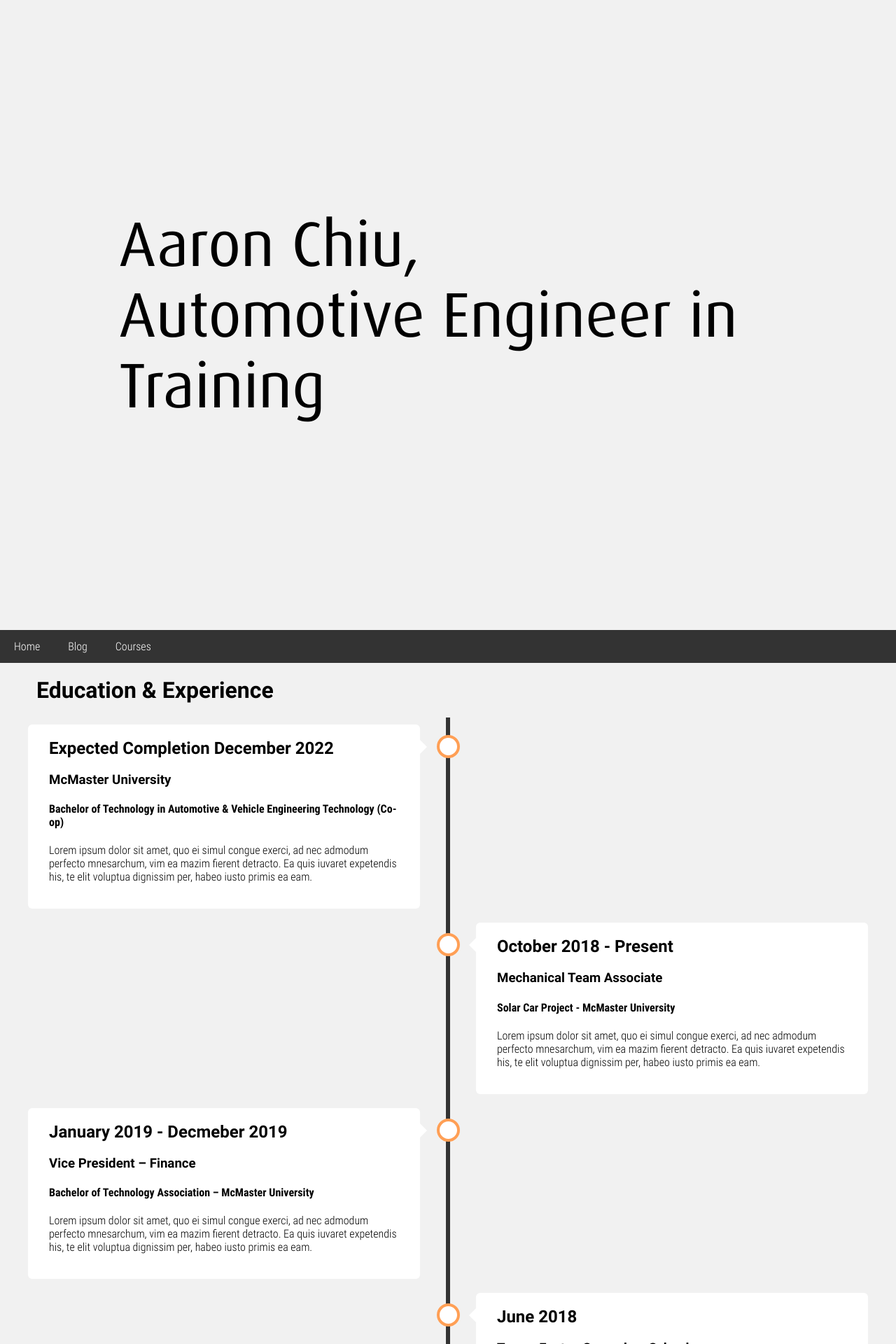
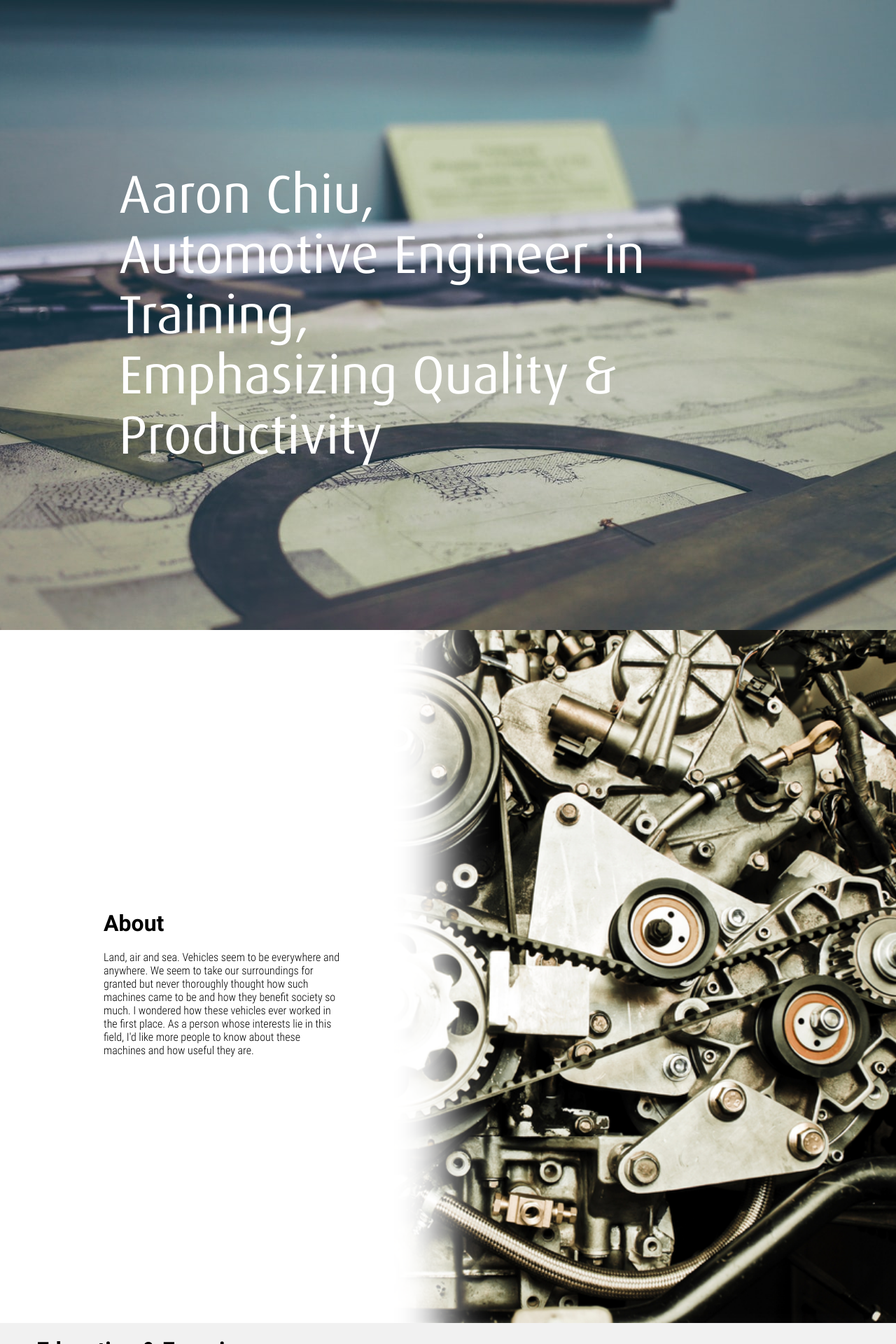
Before and after one commit to aaronchiu0/Blog, a Jekyll site: the page built from index.html, in a window 1280 px wide. Shown: the top 1920 px of the page at 70% size. Built offline with Jekyll 4.4.1, drawn with Linux system fonts in a browser that asks for light colours.

Commit message:
main page update

```diff
--- a/_includes/head.html
+++ b/_includes/head.html
@@ -5,7 +5,10 @@
 <!-- stylesheet -->
 <link rel="stylesheet" href="/assets/css/styles.css">
 
-<!-- scripts -->
+<!-- import jquery -->
+<script src="https://cdnjs.cloudflare.com/ajax/libs/jquery/3.3.1/jquery.min.js"></script>
+
+<!-- import scripts -->
 <!-- <script src="/assets/js/back-to-top.js"></script> -->
 
 <!-- Animation on Scroll -->
--- a/_sass/home.scss
+++ b/_sass/home.scss
@@ -6,6 +6,14 @@
     background: $background-colour;
 
     height: 100vh;
+
+      /* The image used */
+    background-image: url("/assets/images/engineering-plans.jpg");
+
+    /* Center and scale the image nicely */
+    background-position: center;
+    background-repeat: no-repeat;
+    background-size: cover;
 }
 
 .hero-title-container {
@@ -16,6 +24,7 @@
     justify-content: center;
     flex-direction: column;
     background: inherit;
+    z-index: 1;
   }
 
 #hero-title {
@@ -23,9 +32,12 @@
     font-weight: 400;
     margin: 0;
     width: 75vw;
-    font-size: 10vh;
+    font-size: 8.5vh;
     text-align: left;
     padding: 10px;
+    position: fixed;
+
+    color: white;
 }
 
 @media screen and (max-width: $timeline-change) {
@@ -40,13 +52,14 @@ h1.title {
     width: 1475px;
 }
 
-#about {
+#ambitions {
     margin: auto;
     padding: 20px 30px;
     width: 1475px;
 
     background: white;
     border-radius: 6px;
+    z-index: 10;
 }
 
 @media screen and (max-width: $total-width) {
@@ -54,7 +67,56 @@ h1.title {
         width: 95vw;
     }
 
-    #about {
+    #ambitions {
         width: 90vw;
     }
 }
+
+.about-container {
+    height: 110vh;
+    display: flex;
+    flex-wrap: wrap;
+    align-items: center;
+    background-color: white;
+
+    background: url("/assets/images/partial-engine.jpg");
+
+    /* Center and scale the image nicely */
+    background-position: center;
+    background-repeat: no-repeat;
+    background-size: cover;
+
+    width: 100%;
+    box-sizing: border-box;
+    box-shadow: inset 55vw 0 5vw -5vw #FFF;
+    //box-shadow: inset 50vw 0 0 0 #FFF;
+}
+
+#about-text {
+    flex: 1 0 50vw;
+    max-width: 50vw;
+    padding: 10vw;
+}
+
+#about-title {
+    margin: auto;
+    padding: 20px;
+}
+
+#about-text p {
+    margin: auto;
+    padding: 0px 20px;
+}
+
+@media screen and (max-width: $side-change) {
+    .about-container {
+        box-shadow: 0 0 5vw -5vw #FFF;
+    }
+
+    #about-text {
+        flex: 1 0 90vw;
+        max-width: 90vw;
+        padding: 10vw;
+        background: white;
+    }
+}
--- a/_sass/main.scss
+++ b/_sass/main.scss
@@ -34,11 +34,6 @@ p {
 
 #subtitle {
   font-size: 125%;
-}
-
-#about {
-	padding-right: 20px;
-	padding-left: 20px;
 }
 
 #side-container {
@@ -130,7 +125,7 @@ p {
 /* Create two unequal columns that sits next to each other */
 /* Sidebar/left column */
 .side {
-	flex: 0 1 $total-width;
+	flex: 0 1 $side-width;
 	background-color: $background-colour;
 	padding: 20px;
 }
--- a/blog.html
+++ b/blog.html
@@ -1,6 +1,6 @@
 ---
 title: Blog
-layout: default
+layout: default-with-side
 ---
 <div>
 	<!-- Blog Section -->
--- a/index.html
+++ b/index.html
@@ -16,21 +16,24 @@ title: Home
                     data-aos-delay="1500"
                     >
                         Aaron Chiu, <br>
-                        Automotive Engineer in Training
+                        Automotive Engineer in Training, <br>
+                        Emphasizing Quality & Productivity
                     </p>
                 </div>
             </div>
         </div>
 
-        <!-- <div class="hero-header">
-
-        </div> -->
-
-        <!-- Navigation Bar -->
-        <div class="navbar">
-            {% include navigation.html %}
+        <!-- About -->
+        <div class="about-container">
+            <div id="about-text" data-aos="fade-right">
+                <h1 id="about-title">About</h1>
+                <p>Land, air and sea. Vehicles seem to be everywhere and anywhere. We seem to take our surroundings for granted but never thoroughly thought how such machines came to be and how they benefit society so much. I wondered how these vehicles ever worked in the first place. As a person whose interests lie in this field, I'd like more people to know about these machines and how useful they are.</p>
+            </div>
         </div>
 
+
+
+        <!-- Education and Experience -->
         <h1 class="title">Education & Experience</h1>
 	    <div class="timeline">
 		    {% for item in site.data.brief-education-experience %}
@@ -54,7 +57,7 @@ title: Home
 
         <!-- Ambitions -->
         <h1 class="title"> Ambitions </h1>
-        <div id=about>
+        <div id=ambitions>
             <p> My goals in the future are to take on a master's in either mechanical or manufacturing engineering. Afterwards, I want to work for an automotive company such as Tesla, a traditional automotive company such as Toyota or Audi, and then, in heavy industries such as Mitsubishi or Hyundai. I want to specialize in powertrain design and manufacturing in most of these companies. </p>
 
             <p> I want to pursue a masters in engineering since I want to further my studies in the specific techniques in power generation and transfer in engines. It will let me receive a deeper understanding of the operating principles of the heart of the machine. The understanding of the manufacturing processes of such machines would let me choose the right materials whether it be ceramics, metals, or composite materials. </p>
@@ -82,6 +85,11 @@ title: Home
             </p>
         </div>
 
+        <!-- Navigation Bar -->
+        <div class="navbar">
+            {% include navigation.html %}
+        </div>
+
 		{% include footer.html %}
 	</body>
 </html>
```
Also changed, not shown: other parts of _includes/head.html (+6 -0 lines), assets/images/engineering-plans.jpg (added), assets/images/partial-engine.jpg (added), 10 other files.
